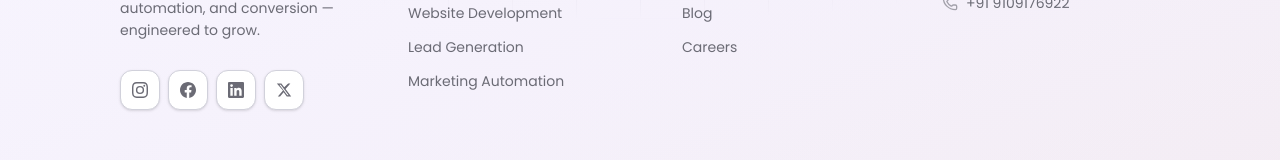
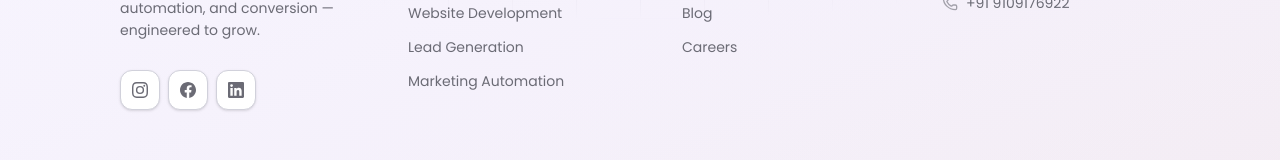
Before and after one commit to ashishsolanki25/Flyeronic.com, a Next.js app: page /about in a window 1280 px wide. Shown: the part 3721-3881 px from the top of the page. Built offline with nearby package versions, Linux system fonts and the light colour scheme.

Commit message:
SEO: keep FAQ answers in DOM for crawlability; remove placeholder Twitter/X link

```diff
--- a/components/sections/footer.tsx
+++ b/components/sections/footer.tsx
@@ -38,16 +38,6 @@ const socials = [
     icon: (
       <svg viewBox="0 0 24 24" fill="currentColor" className="w-4 h-4">
         <path d="M20.447 20.452h-3.554v-5.569c0-1.328-.027-3.037-1.852-3.037-1.853 0-2.136 1.445-2.136 2.939v5.667H9.351V9h3.414v1.561h.046c.477-.9 1.637-1.85 3.37-1.85 3.601 0 4.267 2.37 4.267 5.455v6.286zM5.337 7.433a2.062 2.062 0 01-2.063-2.065 2.064 2.064 0 112.063 2.065zm1.782 13.019H3.555V9h3.564v11.452zM22.225 0H1.771C.792 0 0 .774 0 1.729v20.542C0 23.227.792 24 1.771 24h20.451C23.2 24 24 23.227 24 22.271V1.729C24 .774 23.2 0 22.222 0h.003z" />
-      </svg>
-    ),
-  },
-  {
-    title: "Twitter / X",
-    href: "https://twitter.com",
-    color: "hover:bg-black",
-    icon: (
-      <svg viewBox="0 0 24 24" fill="currentColor" className="w-4 h-4">
-        <path d="M18.244 2.25h3.308l-7.227 8.26 8.502 11.24H16.17l-4.714-6.231-5.401 6.231H2.746l7.73-8.835L1.254 2.25H8.08l4.259 5.63L18.244 2.25zm-1.161 17.52h1.833L7.084 4.126H5.117L17.083 19.77z" />
       </svg>
     ),
   },
--- a/components/sections/local-faq-locations.tsx
+++ b/components/sections/local-faq-locations.tsx
@@ -121,11 +121,17 @@ export function LocalFaqLocations() {
                       </span>
                     </button>
 
-                    {isOpen && (
-                      <div className="px-6 pt-4 pb-5 text-sm leading-7 text-muted-foreground border-t border-border/40 bg-primary/[0.02]">
-                        {faq.answer}
+                    <div
+                      className={`grid transition-all duration-300 ease-in-out ${
+                        isOpen ? "grid-rows-[1fr] opacity-100" : "grid-rows-[0fr] opacity-0"
+                      }`}
+                    >
+                      <div className="overflow-hidden">
+                        <div className="px-6 pt-4 pb-5 text-sm leading-7 text-muted-foreground border-t border-border/40 bg-primary/[0.02]">
+                          {faq.answer}
+                        </div>
                       </div>
-                    )}
+                    </div>
                   </div>
                 );
               })}
```
